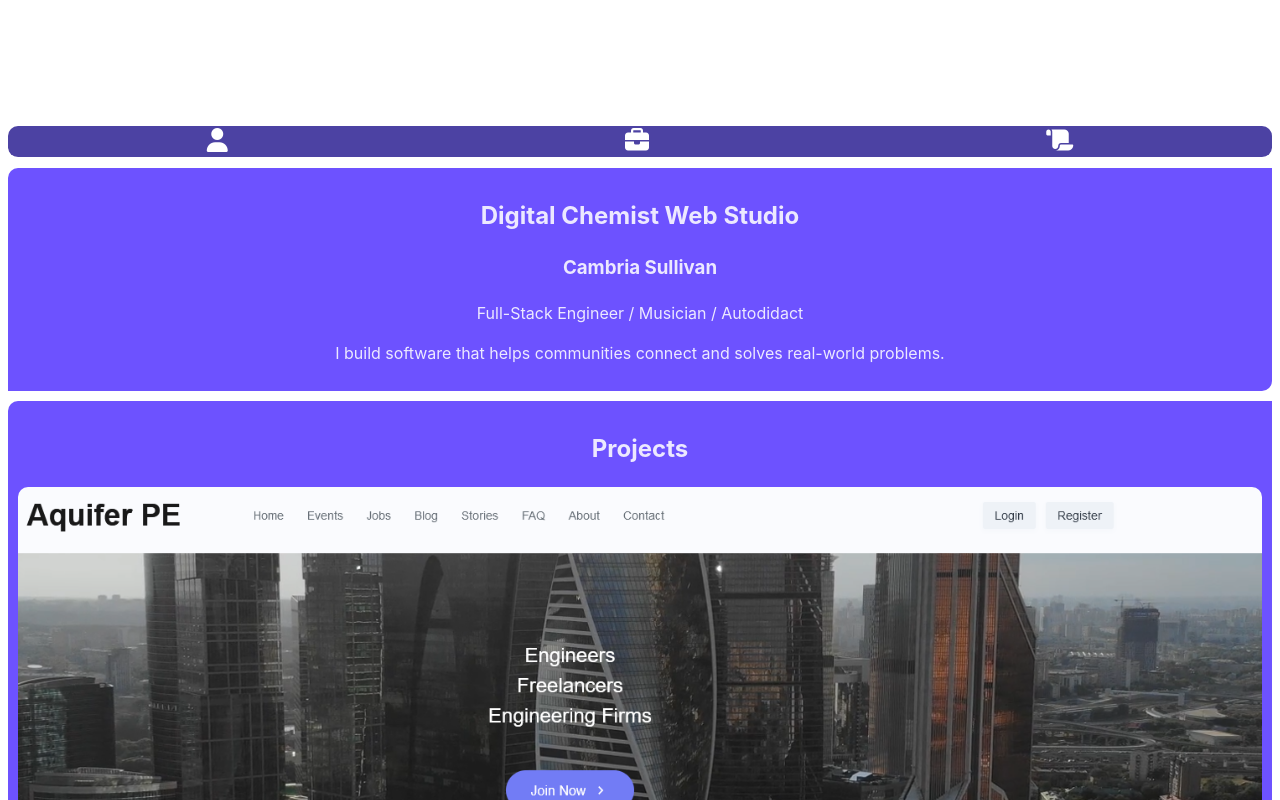
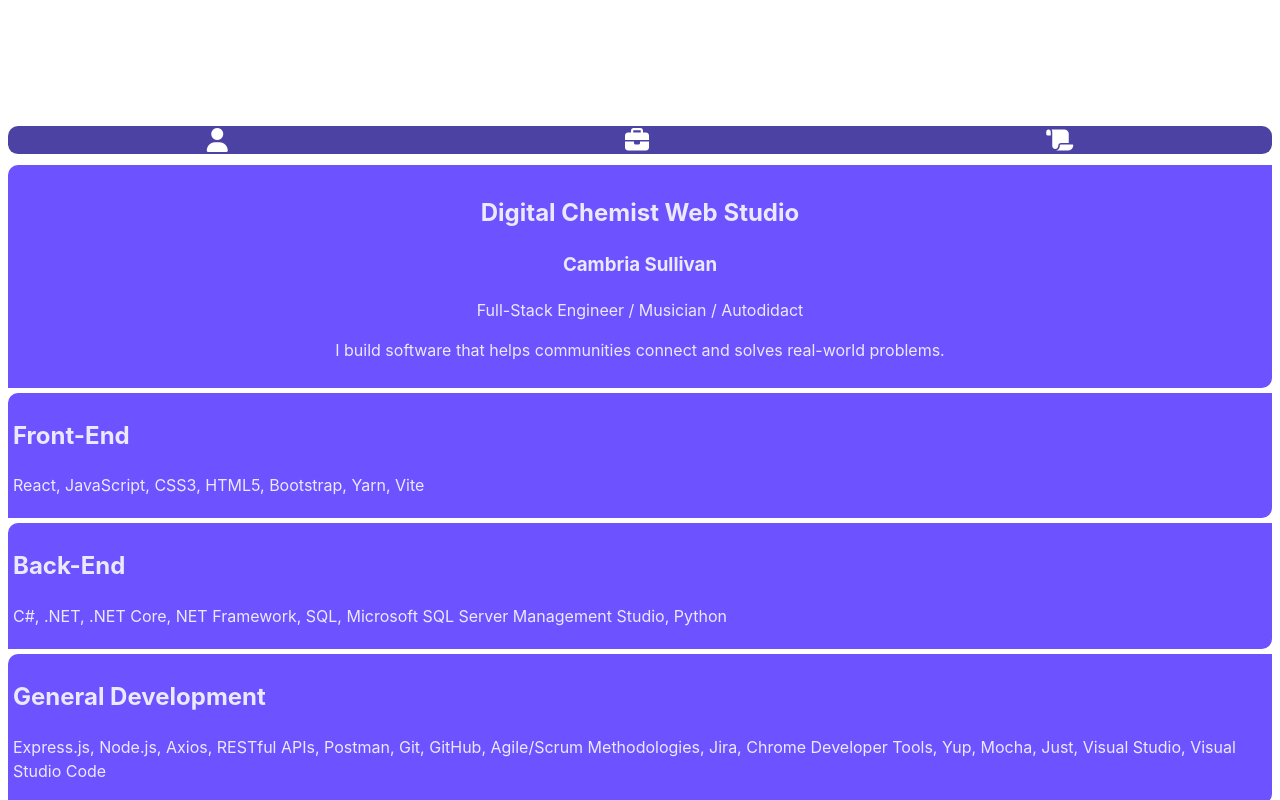
Before and after one commit to cambsull/DCWSReactPortfolio, a React (Vite) app: page / in a window 1280 px wide. Shown: the part 680-1480 px from the top of the page. Built offline with nearby package versions, Linux system fonts and the light colour scheme.

Commit message:
Various mobile improvements

```diff
--- a/package.json
+++ b/package.json
@@ -13,7 +13,7 @@
     "@fortawesome/fontawesome-free": "^6.6.0",
     "react": "^18.3.1",
     "react-dom": "^18.3.1",
-    "react-sidebar": "^3.0.2"
+    "react-transition-group": "^4.4.5"
   },
   "devDependencies": {
     "@eslint/js": "^9.9.0",
--- /dev/null
+++ b/src/App.css
@@ -0,0 +1,14 @@
+.fade-enter {
+    opacity: 0;
+  }
+  .fade-enter-active {
+    opacity: 1;
+    transition: opacity 300ms;
+  }
+  .fade-exit {
+    opacity: 1;
+  }
+  .fade-exit-active {
+    opacity: 0;
+    transition: opacity 300ms;
+  }
--- a/src/App.jsx
+++ b/src/App.jsx
@@ -4,20 +4,43 @@
 import Projects from './components/Projects/Projects.jsx';
 import SecondaryNavbar from './components/SecondaryNavbar/SecondaryNavbar';
 
+import {useState} from 'react';
+import {CSSTransition, TransitionGroup} from 'react-transition-group';
+
+import './App.css';
+
+
+// TODO: Reduce image size
+// TODO: Non-mobile designs
+
 function App() {
+
+  const [sectionToDisplay, setSectionToDisplay] = useState('');
+
+  const handleChangeDisplay = (section) => {
+    setSectionToDisplay(section);
+  }
 
   return (
     <>
-
-    <Header />
-    <SecondaryNavbar />
-    <About />
-    <Projects />
-    <Certifications />
-
-
+      <Header />
+      <SecondaryNavbar sectionChange = {handleChangeDisplay} />
+      <TransitionGroup>
+        <CSSTransition
+          key={sectionToDisplay}
+          timeout={500}
+          classNames="fade"
+        >
+          <div>
+          {sectionToDisplay === 'projects' && <Projects />}
+            {sectionToDisplay === 'certifications' && <Certifications />}
+            {sectionToDisplay === 'about' && <About /> || sectionToDisplay === '' && <About />}
+          </div>
+        </CSSTransition>
+      </TransitionGroup>
     </>
   )
+
 }
 
 export default App
--- a/src/components/About/About.css
+++ b/src/components/About/About.css
@@ -1,4 +1,4 @@
-#about {
+.aboutCard {
     display: block;
     text-align: center;
     margin-top: 10px;
@@ -6,3 +6,12 @@
     background-color: #6D52FF;
     border-radius: 10px 0px 10px 0px;
 }
+
+.aboutCardSkills {
+    display: block;
+    text-align: left;
+    margin-top: 5px;
+    padding: 5px;
+    background-color: #6D52FF;
+    border-radius: 10px 0px 10px 0px;
+}
--- a/src/components/About/About.jsx
+++ b/src/components/About/About.jsx
@@ -3,12 +3,26 @@
 
 function About() {
     return (
-        <div id="about">
+        <>
+        <div className="aboutCard">
             <h2>Digital Chemist Web Studio</h2>
             <h3>Cambria Sullivan</h3>
             <p>Full-Stack Engineer / Musician / Autodidact</p>
             <p> I build software that helps communities connect and solves real-world problems.</p>
         </div>
+        <div className="aboutCardSkills">
+            <h2>Front-End</h2>
+            <p>React, JavaScript, CSS3, HTML5, Bootstrap, Yarn, Vite</p>
+        </div>
+        <div className="aboutCardSkills">
+            <h2>Back-End</h2>
+            <p>C#, .NET, .NET Core, NET Framework, SQL, Microsoft SQL Server Management Studio, Python</p>
+        </div>
+        <div className="aboutCardSkills">
+            <h2>General Development</h2>
+            <p>Express.js, Node.js, Axios, RESTful APIs, Postman, Git, GitHub, Agile/Scrum Methodologies, Jira, Chrome Developer Tools, Yup, Mocha, Just, Visual Studio, Visual Studio Code</p>
+        </div>
+        </>
     );
 }
 
--- a/src/components/CertificationCard/CertificationCard.css
+++ b/src/components/CertificationCard/CertificationCard.css
@@ -1,13 +1,14 @@
 .certificationCard {
     width: 100%;
     margin: auto;
-    text-align: center;
+    text-align: left;
     border-bottom: 1px solid white;
    }
 
    .certificationCardImage {
        width: 100%;
        border-radius: 10px;
+       box-shadow: 2px 2px 10px #111;
    }
 
    .certificationCardImage img {
--- a/src/components/CertificationCard/CertificationCard.jsx
+++ b/src/components/CertificationCard/CertificationCard.jsx
@@ -6,15 +6,11 @@
 
     return (
         <div className="certificationCard">
-            <img src={image} alt={title} className="certificationCardImage" />
+            <img src={image} alt={title} onClick={() => window.open(link, '_blank')} className="certificationCardImage" />
             <div className="certificationCardContent">
                 <h3>{title}</h3>
                 <h3>Issued by: {issuer}</h3>
                 <p>{description}</p>
-
-                <button className="certificationButton" onClick={() => window.open(link, '_blank')}>
-                    View Certification
-                </button>
 
             </div>
         </div>
--- a/src/components/ProjectCard/ProjectCard.css
+++ b/src/components/ProjectCard/ProjectCard.css
@@ -1,13 +1,14 @@
 .projectCard {
  width: 100%;
  margin: auto;
- text-align: center;
+ text-align: left;
  border-bottom: 1px solid white;
 }
 
 .projectCardImage {
     width: 100%;
     border-radius: 10px;
+    box-shadow: 2px 2px 10px #111;
 }
 
 .projectCardImage img {
--- a/src/components/ProjectCard/ProjectCard.jsx
+++ b/src/components/ProjectCard/ProjectCard.jsx
@@ -7,15 +7,10 @@
 
     return (
         <div className="projectCard">
-            <img src={image} alt={title} className="projectCardImage" />
+            <img src={image} alt={title} onClick={() => window.open(link, '_blank')} className="projectCardImage" />
             <div className="projectCardContent">
                 <h3>{title}</h3>
                 <p>{description}</p>
-
-                <button className="projectButton" onClick={() => window.open(link, '_blank')}>
-                    View Project
-                </button>
-
             </div>
         </div>
     );
--- a/src/components/SecondaryNavbar/SecondaryNavbar.jsx
+++ b/src/components/SecondaryNavbar/SecondaryNavbar.jsx
@@ -1,18 +1,17 @@
 import './SecondaryNavbar.css'
 
-function SecondaryNavbar() {
+function SecondaryNavbar({sectionChange}) {
+
     return (
         <>
             <div className="secondaryNavbarSmallestMobile">
-            <a href="#about" className="navIconLink" alt="about">
-                    <i className="fas fa-user"></i>
-                </a>
-                <a href="#projects" className="navIconLink" alt="projects">
-                    <i className="fas fa-briefcase"></i>
-                </a>
-                <a href="#certifications" className="navIconLink" alt="certifications">
-                    <i className="fas fa-scroll"></i>
-                </a>
+
+                    <i className="fas fa-user" onClick={() => sectionChange('about')}></i>
+
+                    <i className="fas fa-briefcase" onClick={() => sectionChange('projects')}></i>
+
+                    <i className="fas fa-scroll" onClick={() => sectionChange('certifications')}></i>
+
 
             </div>
         </>
```
Also changed, not shown: 1 other file (tests, documents, lock files or other folders).
